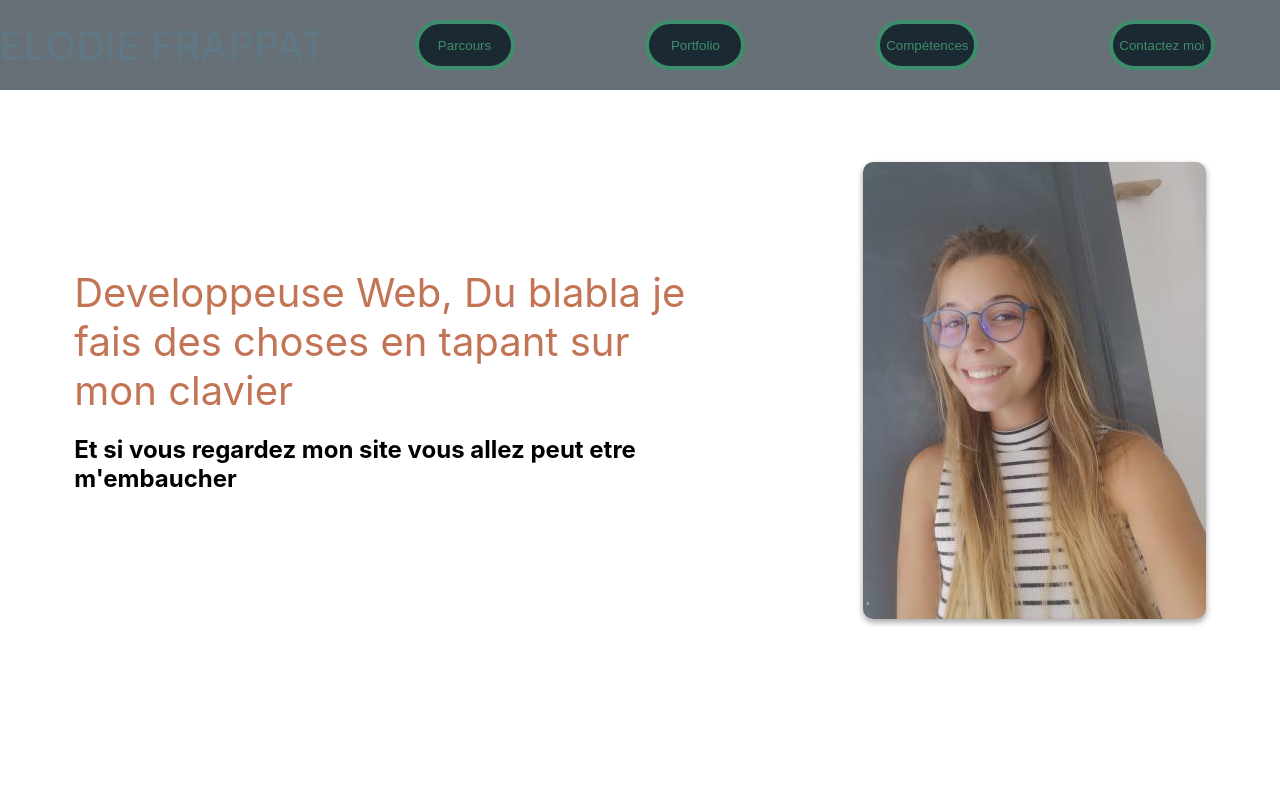
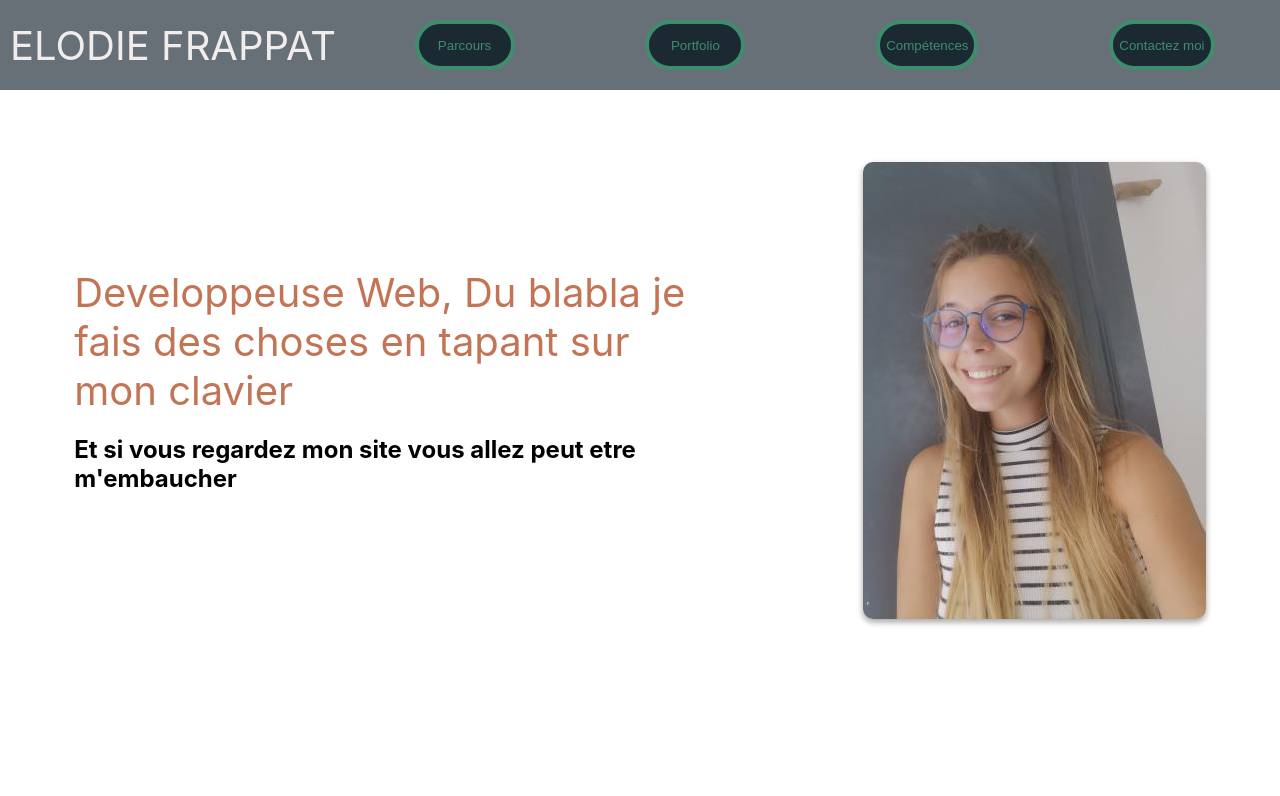
Before and after one commit to Zubiik/curiculum_vitae, a React (Create React App) app: page / in a window 1280 px wide. Shown: the top 796 px of the page. Built offline with nearby package versions, Linux system fonts and the light colour scheme.

Commit message:
fix: tab

```diff
--- a/src/Navigation/styled.js
+++ b/src/Navigation/styled.js
@@ -8,11 +8,12 @@ export const Container = styled.div`
   height: 90px;
   align-items: center;
   position: fixed;
-  top:0px;
-  z-index:1;
+  top: 0px;
+  z-index: 1;
 `;
 export const TextCustom = styled.p`
-  color: ${({ theme }) => theme.colors.slateGray};
+  padding-left: 10px;
+  color: ${({ theme }) => theme.lightColors.isabeline};
 `;
 export const ButtonsSection = styled.div`
   width: 80%;
```
